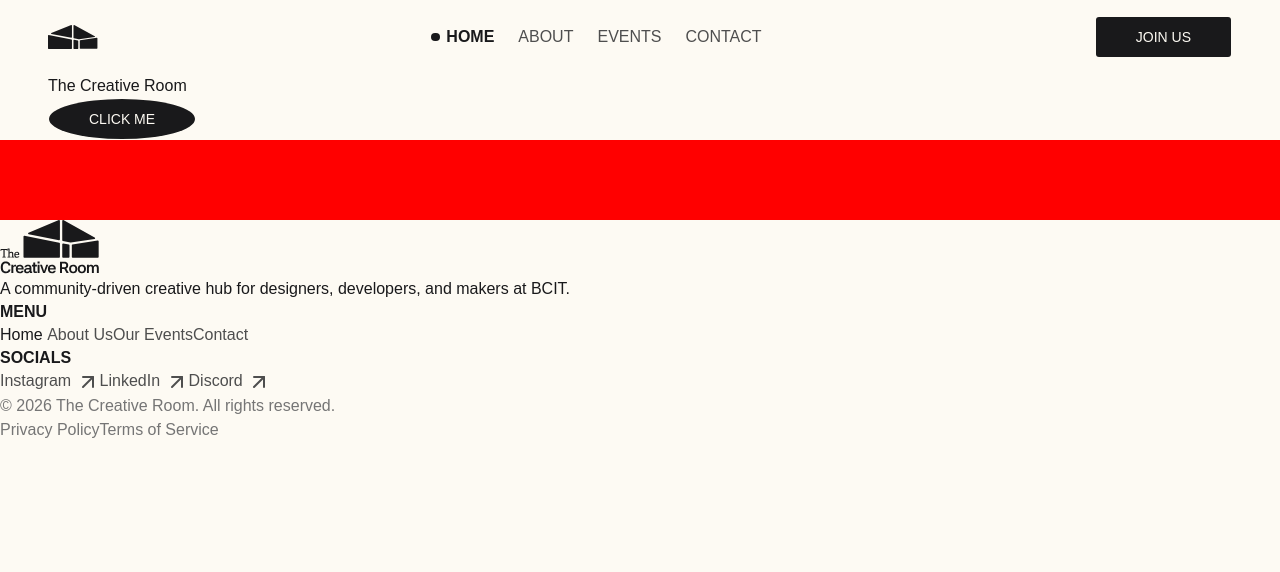
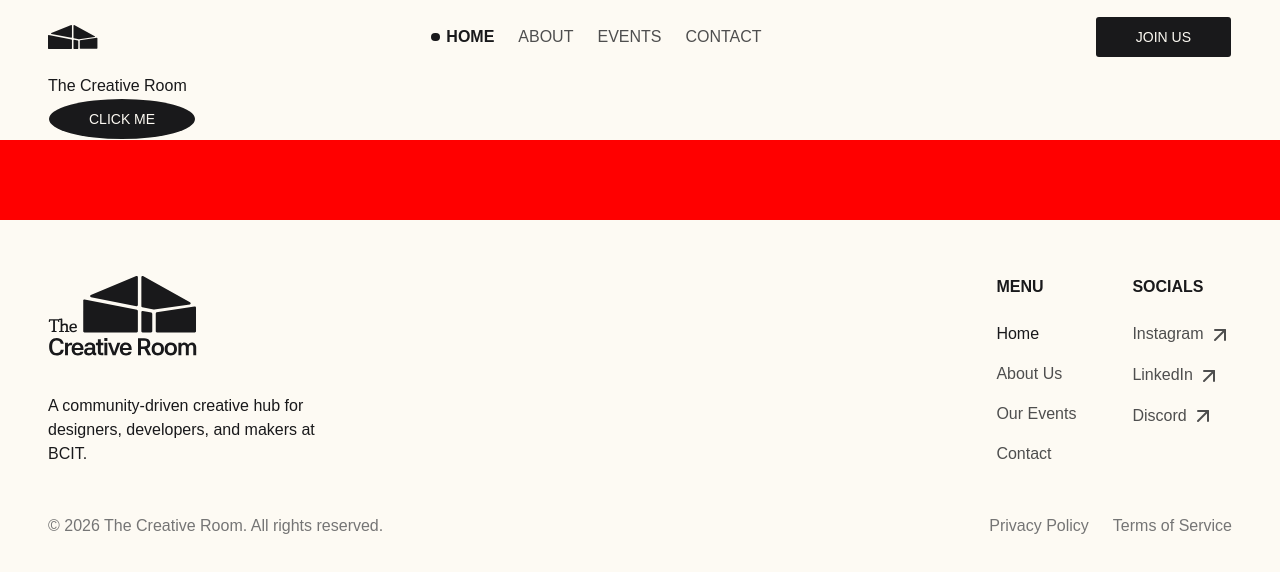
Before and after one commit to Creative-R00m/TheCreativeRoom_Club_Website, a Next.js app: page / in a window 1280 px wide. Shown: the top 572 px of the page. Built offline with nearby package versions, Linux system fonts and the light colour scheme; a web font is replaced by a local one.

Commit message:
style: add layout styling

```diff
--- a/src/components/ui/footer.tsx
+++ b/src/components/ui/footer.tsx
@@ -6,23 +6,23 @@
 export default function Footer() {
   return (
     <footer>
-      <div>
-        <div>
-          <div>
+      <div className='px-[var(--site-margin-x)] py-14 flex flex-col gap-12'>
+        <div className='flex flex-row justify-between'>
+          <div className='flex flex-col justify-between max-w-[30ch]'>
             <Image
               src='/logo_primary.svg'
               alt='Logo'
-              width={100}
-              height={100}
+              width={150}
+              height={150}
             />
             <p className='type-body'>
               A community-driven creative hub for designers, developers, and
               makers at BCIT.
             </p>
           </div>
-          <div>
-            <div>
-              <h4 className='type-label uppercase'>Menu</h4>
+          <div className='flex flex-row gap-14'>
+            <div className='flex flex-col gap-4'>
+              <h4 className='type-label uppercase mb-2'>Menu</h4>
               <Link href='/' className='type-body'>
                 Home
               </Link>{" "}
@@ -37,8 +37,8 @@
                 Contact
               </Link>
             </div>
-            <div>
-              <h4 className='type-label uppercase'>Socials</h4>
+            <div className='flex flex-col gap-4'>
+              <h4 className='type-label uppercase mb-2'>Socials</h4>
               <Link
                 className='type-body text-secondary'
                 href='https://www.instagram.com/thecreativeroomclub/'
@@ -60,11 +60,11 @@
             </div>
           </div>
         </div>
-        <div>
+        <div className='flex flex-row justify-between'>
           <p className='type-body text-muted'>
             © 2026 The Creative Room. All rights reserved.
           </p>
-          <div>
+          <div className='flex flex-row gap-6'>
             <Link className='type-body text-muted' href='/privacy-policy'>
               Privacy Policy
             </Link>
```
